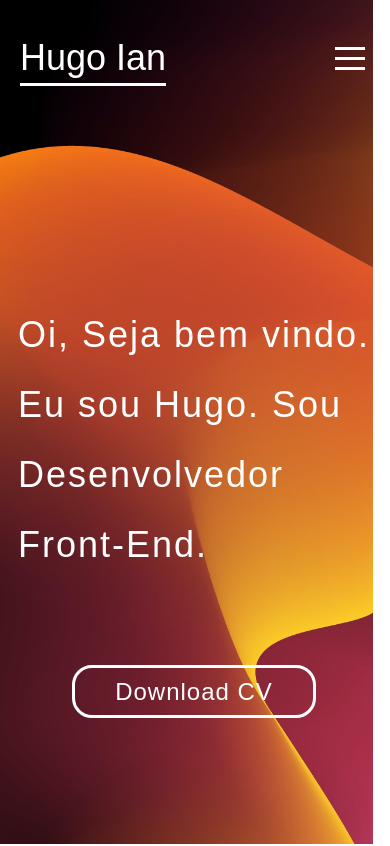
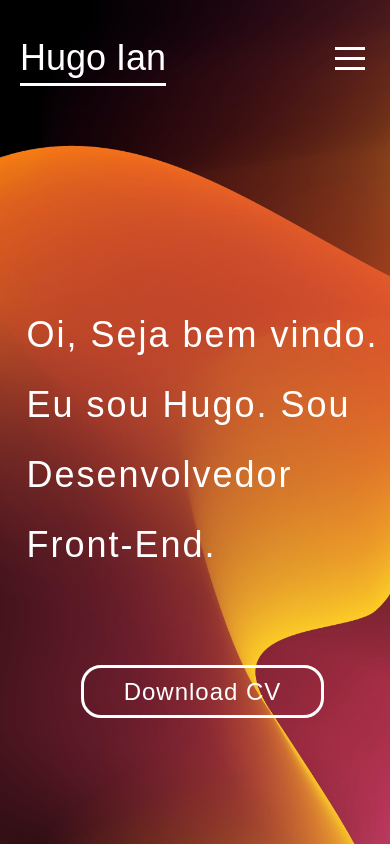
Before and after one commit to hugoiandev/MyPortfolio, a plain HTML site: page index.html in a window 390 px wide. Shown: the top 846 px of the page. Drawn offline with Linux system fonts and the light colour scheme.

Commit message:
corrigindo width da intro

```diff
--- a/css/style.css
+++ b/css/style.css
@@ -479,14 +479,21 @@ html {
   top: 0;
 }
 
-/* line 12, ../Projetos/portfolio-original/scss/_intro.scss */
+@media (max-width: 685px) {
+  /* line 1, ../Projetos/portfolio-original/scss/_intro.scss */
+  .intro {
+    width: 100vw;
+  }
+}
+
+/* line 15, ../Projetos/portfolio-original/scss/_intro.scss */
 .intro-text {
   display: flex;
   justify-content: space-between;
   margin-top: 250px;
 }
 
-/* line 16, ../Projetos/portfolio-original/scss/_intro.scss */
+/* line 19, ../Projetos/portfolio-original/scss/_intro.scss */
 .intro-text .text-button {
   display: flex;
   visibility: hidden;
@@ -496,7 +503,7 @@ html {
   margin-left: 15px;
 }
 
-/* line 23, ../Projetos/portfolio-original/scss/_intro.scss */
+/* line 26, ../Projetos/portfolio-original/scss/_intro.scss */
 .intro-text .text-button.ativo {
   visibility: visible;
   animation-name: animaScrollDown;
@@ -513,7 +520,7 @@ html {
   }
 }
 
-/* line 28, ../Projetos/portfolio-original/scss/_intro.scss */
+/* line 31, ../Projetos/portfolio-original/scss/_intro.scss */
 .intro-text h1 {
   font-family: "Arial", Helvetica, sans-serif;
   font-size: 48px;
@@ -523,40 +530,40 @@ html {
 }
 
 @media (max-width: 1100px) {
-  /* line 28, ../Projetos/portfolio-original/scss/_intro.scss */
+  /* line 31, ../Projetos/portfolio-original/scss/_intro.scss */
   .intro-text h1 {
     margin-left: 0;
   }
 }
 
 @media (max-width: 685px) {
-  /* line 28, ../Projetos/portfolio-original/scss/_intro.scss */
+  /* line 31, ../Projetos/portfolio-original/scss/_intro.scss */
   .intro-text h1 {
     font-size: 36px;
   }
 }
 
-/* line 41, ../Projetos/portfolio-original/scss/_intro.scss */
+/* line 44, ../Projetos/portfolio-original/scss/_intro.scss */
 .intro-text img {
   visibility: hidden;
   margin-right: 40px;
   transition: 0.5s;
 }
 
-/* line 45, ../Projetos/portfolio-original/scss/_intro.scss */
+/* line 48, ../Projetos/portfolio-original/scss/_intro.scss */
 .intro-text img:hover {
   transform: translateY(-20px);
   transition: 0.5s;
 }
 
 @media (max-width: 1100px) {
-  /* line 41, ../Projetos/portfolio-original/scss/_intro.scss */
+  /* line 44, ../Projetos/portfolio-original/scss/_intro.scss */
   .intro-text img {
     display: none;
   }
 }
 
-/* line 51, ../Projetos/portfolio-original/scss/_intro.scss */
+/* line 54, ../Projetos/portfolio-original/scss/_intro.scss */
 .intro-text img.ativo {
   visibility: visible;
   animation-name: animaScrollLeft;
@@ -574,19 +581,19 @@ html {
 }
 
 @media (max-width: 1100px) {
-  /* line 12, ../Projetos/portfolio-original/scss/_intro.scss */
+  /* line 15, ../Projetos/portfolio-original/scss/_intro.scss */
   .intro-text {
     justify-content: center;
     margin-top: 300px;
   }
 }
 
-/* line 62, ../Projetos/portfolio-original/scss/_intro.scss */
+/* line 65, ../Projetos/portfolio-original/scss/_intro.scss */
 .btn-intro {
   margin-top: 70px;
 }
 
-/* line 64, ../Projetos/portfolio-original/scss/_intro.scss */
+/* line 67, ../Projetos/portfolio-original/scss/_intro.scss */
 .btn-intro a {
   font-family: "Arial", Helvetica, sans-serif;
   font-size: 24px;
@@ -599,7 +606,7 @@ html {
 }
 
 @media (max-width: 685px) {
-  /* line 62, ../Projetos/portfolio-original/scss/_intro.scss */
+  /* line 65, ../Projetos/portfolio-original/scss/_intro.scss */
   .btn-intro {
     margin-top: 100px;
   }
```
Also changed, not shown: 1 other file.
